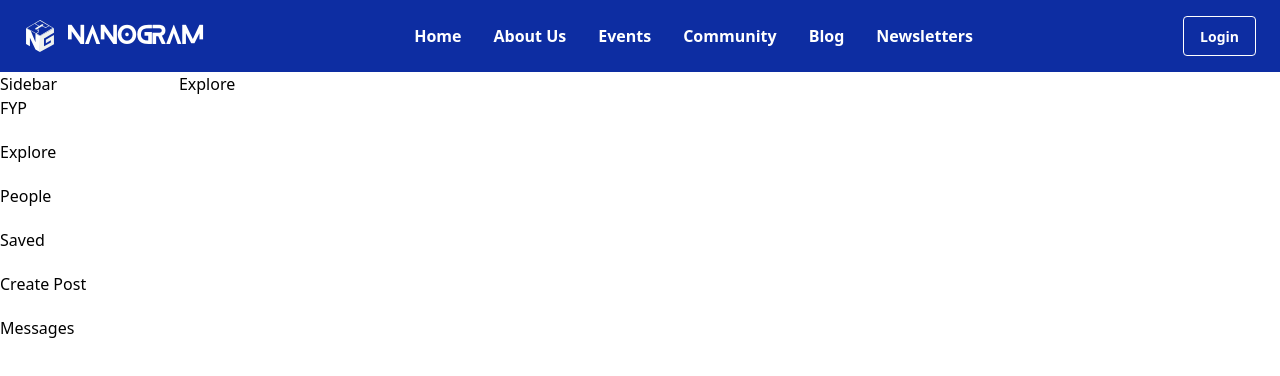
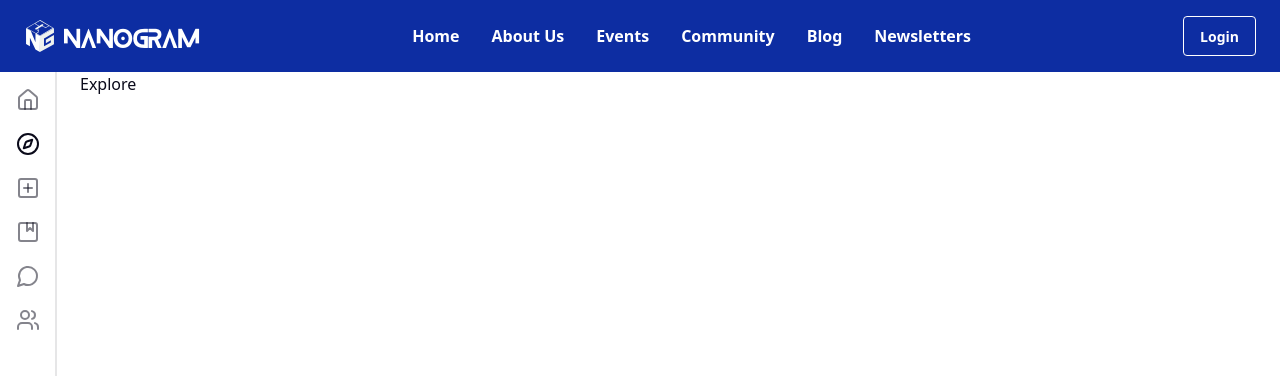
Before and after one commit to Pramoda-S-R/Nanogram-Next, a Next.js app: page /explore in a window 1280 px wide. Shown: the top 376 px of the page. Built offline with nearby package versions, Linux system fonts and the light colour scheme.

Commit message:
prog: sidebar and bottombar done

```diff
--- a/app/(private)/layout.tsx
+++ b/app/(private)/layout.tsx
@@ -1,5 +1,5 @@
 import Navbar from "@/components/Navbar";
-import Sidebar from "@/components/Sidebar";
+import Sidebar from "@/components/client/Sidebar";
 import React from "react";
 
 const PublicLayout = ({ children }: { children: React.ReactNode }) => {
@@ -9,7 +9,7 @@ const PublicLayout = ({ children }: { children: React.ReactNode }) => {
       <section className="flex justify-center">
         {/* add the sidebar part her */}
         <Sidebar />
-        <div className="md:max-w-7xl w-full ">{children}</div>
+        <div className="md:max-w-7xl w-full bg-base-100 text-base-content">{children}</div>
       </section>
     </main>
   );
--- a/app/(public)/layout.tsx
+++ b/app/(public)/layout.tsx
@@ -6,7 +6,7 @@ const PublicLayout = ({ children }: { children: React.ReactNode }) => {
     <main>
       <Navbar />
       <section className="flex justify-center">
-        <div className="md:max-w-7xl w-full ">{children}</div>
+        <div className="md:max-w-7xl w-full bg-base-100 text-base-content">{children}</div>
       </section>
     </main>
   );
--- a/app/not-found.tsx
+++ b/app/not-found.tsx
@@ -6,7 +6,7 @@ import React from "react";
 const NotFound = () => {
   const router = useRouter();
   return (
-    <div className="flex flex-col items-center justify-center h-screen gap-6">
+    <div className="flex flex-col items-center justify-center h-screen gap-6 bg-base-100 text-base-content  ">
       <div className="flex items-center gap-5">
         <Image
           src={"/assets/images/nanogram_logo-bg-primary.svg"}
@@ -23,7 +23,7 @@ const NotFound = () => {
         <h2 className="text-3xl font-bold">
           404 - Page Not Found
         </h2>
-        <p className="text-lg font-normal text-neutral/70">
+        <p className="text-lg font-normal text-base-content/70">
           The page you are looking for might have been removed, had its name
           changed or is temporarily unavailable.
         </p>
--- a/components/Navbar.tsx
+++ b/components/Navbar.tsx
@@ -4,62 +4,65 @@ import React from "react";
 import Navatar from "./client/Navatar";
 import { Menu } from "lucide-react";
 
+const navItems = [
+  { label: "Home", href: "/" },
+  { label: "About Us", href: "/about-us" },
+  { label: "Events", href: "/events" },
+  { label: "Community", href: "/community" },
+  { label: "Blog", href: "/blog" },
+  { label: "Newsletters", href: "/newsletter" },
+];
+
 const Navbar = () => {
   return (
-    <header className="bg-primary flex justify-center">
-      <div className="md:max-w-7xl w-full flex justify-between md:gap-15 gap-5 items-center text-white">
-        <div className=" flex gap-3 h-18 items-center ml-6">
-          <div className="dropdown md:hidden">
-            <div
-              tabIndex={0}
-              role="button"
-              className="btn btn-ghost btn-circle"
-            >
+    <header className="bg-primary flex justify-center text-white">
+      <div className="w-full max-w-7xl flex justify-between items-center px-6 py-4">
+        {/* Logo & Mobile Menu */}
+        <div className="flex items-center gap-4">
+          {/* Mobile Dropdown */}
+          <div className="relative md:hidden">
+            <details className="dropdown">
+              <summary className="btn btn-ghost btn-circle p-2 cursor-pointer">
                 <Menu />
+              </summary>
+              <ul className="menu menu-sm dropdown-content bg-base-100 text-base-content mt-3 w-52 p-2 shadow rounded-box z-10">
+                {navItems.map((item) => (
+                  <li key={item.href}>
+                    <Link href={item.href}>{item.label}</Link>
+                  </li>
+                ))}
+              </ul>
+            </details>
           </div>
-            <ul
-              tabIndex={0}
-              className="menu menu-sm dropdown-content bg-base-100 text-base-content rounded-box z-1 mt-3 w-52 p-2 shadow"
-            >
-              <Link href="/">Home</Link>
-              <Link href="/about-us">About Us</Link>
-              <Link href="/events">Events</Link>
-              <Link href="/community">Community</Link>
-              <Link href="/blog">Blog</Link>
-              <Link href="/newsletter">Newsletters</Link>
-            </ul>
-          </div>
+
+          {/* Logo */}
+          <Link href="/" className="flex items-center gap-2">
             <Image
-            src={"/assets/images/nanogram_logo-no-bg.svg"}
-            alt="Logo"
+              src="/assets/images/nanogram_logo-no-bg.svg"
+              alt="Nanogram Logo"
               width={32}
               height={32}
+              priority
             />
-          <h1 className="font-blanka text-2xl mb-2">NANOGRAM</h1>
+            <h1 className="font-blanka text-2xl">NANOGRAM</h1>
+          </Link>
         </div>
-        <nav>
-          <ul className="md:flex flex-wrap hidden gap-8 font-semibold">
-            <Link className="hover:underline" href="/">
-              Home
+
+        {/* Desktop Navigation */}
+        <nav className="hidden md:flex gap-8 font-semibold">
+          {navItems.map((item) => (
+            <Link
+              key={item.href}
+              href={item.href}
+              className="hover:underline"
+            >
+              {item.label}
             </Link>
-            <Link className="hover:underline" href="/about-us">
-              About Us
-            </Link>
-            <Link className="hover:underline" href="/events">
-              Events
-            </Link>
-            <Link className="hover:underline" href="/community">
-              Community
-            </Link>
-            <Link className="hover:underline" href="/blog">
-              Blog
-            </Link>
-            <Link className="hover:underline" href="/newsletter">
-              Newsletters
-            </Link>
-          </ul>
+          ))}
         </nav>
-        <div className="mr-6 flex items-center">
+
+        {/* User Avatar */}
+        <div>
           <Navatar />
         </div>
       </div>
--- a/components/Sidebar.tsx
+++ /dev/null
@@ -1,20 +0,0 @@
-import Link from 'next/link'
-import React from 'react'
-
-const Sidebar = () => {
-  return (
-    <div className='w-52'>
-      Sidebar
-      <nav className='flex flex-col gap-5'>
-        <Link href='/community'>FYP</Link>
-        <Link href='/explore'>Explore</Link>
-        <Link href='/all-users'>People</Link>
-        <Link href='/saved'>Saved</Link>
-        <Link href='/create-post'>Create Post</Link>
-        <Link href='/messages'>Messages</Link>
-      </nav>
-    </div>
-  )
-}
-
-export default Sidebar
--- /dev/null
+++ b/components/client/Sidebar.tsx
@@ -0,0 +1,118 @@
+"use client";
+
+import React, { useState, useEffect } from "react";
+import Link from "next/link";
+import { usePathname } from "next/navigation";
+import {
+  Album,
+  ChevronsLeft,
+  ChevronsRight,
+  Compass,
+  Home,
+  MessageCircle,
+  PlusSquare,
+  Users,
+} from "lucide-react";
+
+const Sidebar = () => {
+  const pathname = usePathname();
+  const [colapsed, setColapsed] = useState(true);
+  const [mounted, setMounted] = useState(false);
+
+  useEffect(() => {
+    setMounted(true);
+  }, []);
+
+  const linkItems = [
+    { href: "/community", label: "FYP", icon: <Home height={24} /> },
+    { href: "/explore", label: "Explore", icon: <Compass height={24} /> },
+    { href: "/create-post", label: "Create", icon: <PlusSquare height={24} /> },
+    { href: "/saved", label: "Saved", icon: <Album height={24} /> },
+    {
+      href: "/messages",
+      label: "Messages",
+      icon: <MessageCircle height={24} />,
+    },
+    { href: "/all-users", label: "People", icon: <Users height={24} /> },
+  ];
+
+  const isActive = (href: string) =>
+    pathname === href || pathname?.startsWith(href + "/");
+
+  const renderNav = (isCollapsed: boolean) => (
+    <nav className="flex flex-col gap-5 px-1 pt-3">
+      {linkItems.map(({ href, label, icon }) => (
+        <Link
+          key={href}
+          href={href}
+          aria-label={label}
+          aria-current={isActive(href) ? "page" : undefined}
+          className={`group transition-colors duration-150 ${
+            isCollapsed
+              ? "justify-center"
+              : "flex items-center gap-1 text-md font-semibold"
+          } ${
+            isActive(href)
+              ? "text-base-content"
+              : "text-base-content/50 hover:text-primary"
+          }`}
+        >
+          {icon}
+          {!isCollapsed && label}
+        </Link>
+      ))}
+    </nav>
+  );
+
+  const renderBottomNav = () => (
+    <nav className="fixed bottom-0 left-0 right-0 z-50 flex justify-around border-t-2 border-base-300 py-2 md:hidden">
+      {linkItems.slice(0, 5).map(({ href, label, icon }) => (
+        <Link
+          key={href}
+          href={href}
+          aria-label={label}
+          aria-current={isActive(href) ? "page" : undefined}
+          className={`flex flex-col items-center text-xs ${
+            isActive(href)
+              ? "text-primary"
+              : "text-base-content/50 hover:text-primary"
+          }`}
+        >
+          {icon}
+          <span>{label}</span>
+        </Link>
+      ))}
+    </nav>
+  );
+
+  return (
+    <>
+      {/* Desktop Sidebar */}
+      <div className="hidden md:flex h-svh bg-base-100">
+        <div className="p-1 pl-3">
+          {mounted ? renderNav(colapsed) : renderNav(false)}
+        </div>
+        {mounted && (
+          <div
+            className="divider divider-horizontal divider-start ml-0 group cursor-pointer text-base-content"
+            onClick={() => setColapsed(!colapsed)}
+            aria-label="Toggle sidebar"
+            role="button"
+            tabIndex={0}
+          >
+            {colapsed ? (
+              <ChevronsRight height={40} className="hidden group-hover:block" />
+            ) : (
+              <ChevronsLeft height={40} className="hidden group-hover:block" />
+            )}
+          </div>
+        )}
+      </div>
+
+      {/* Mobile Bottom Navigation */}
+      {mounted && renderBottomNav()}
+    </>
+  );
+};
+
+export default Sidebar;
--- a/styles/globals.css
+++ b/styles/globals.css
@@ -36,7 +36,6 @@
   --noise: 0;
 }
 
-
 @font-face {
   font-family: 'Blanka';
   src: url('/assets/fonts/Blanka-Regular.otf') format('opentype');
```
Also changed, not shown: app/error.tsx (+48 -8 lines), 1 other file (tests, documents, lock files or other folders). Lines whose indentation alone changed are shown as unchanged.
